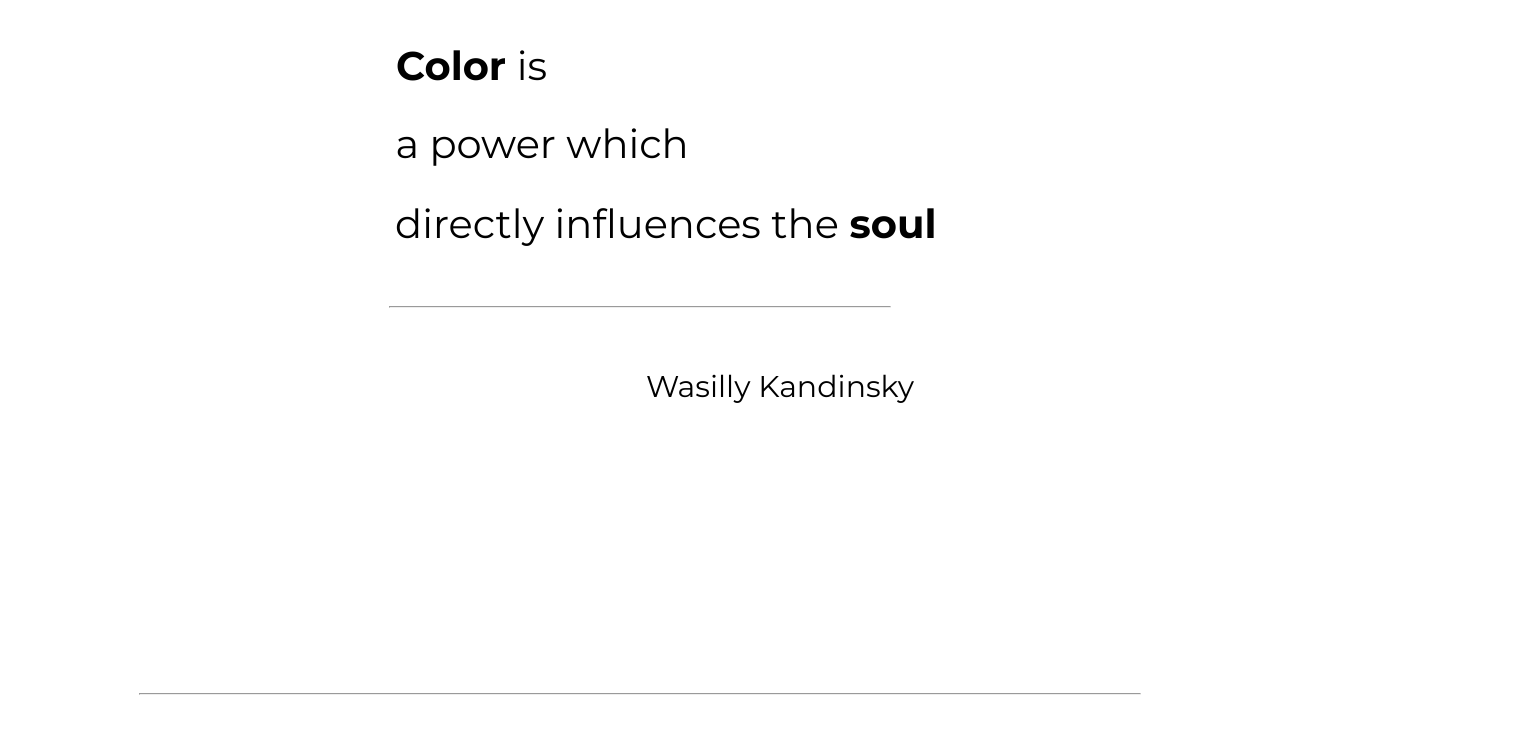
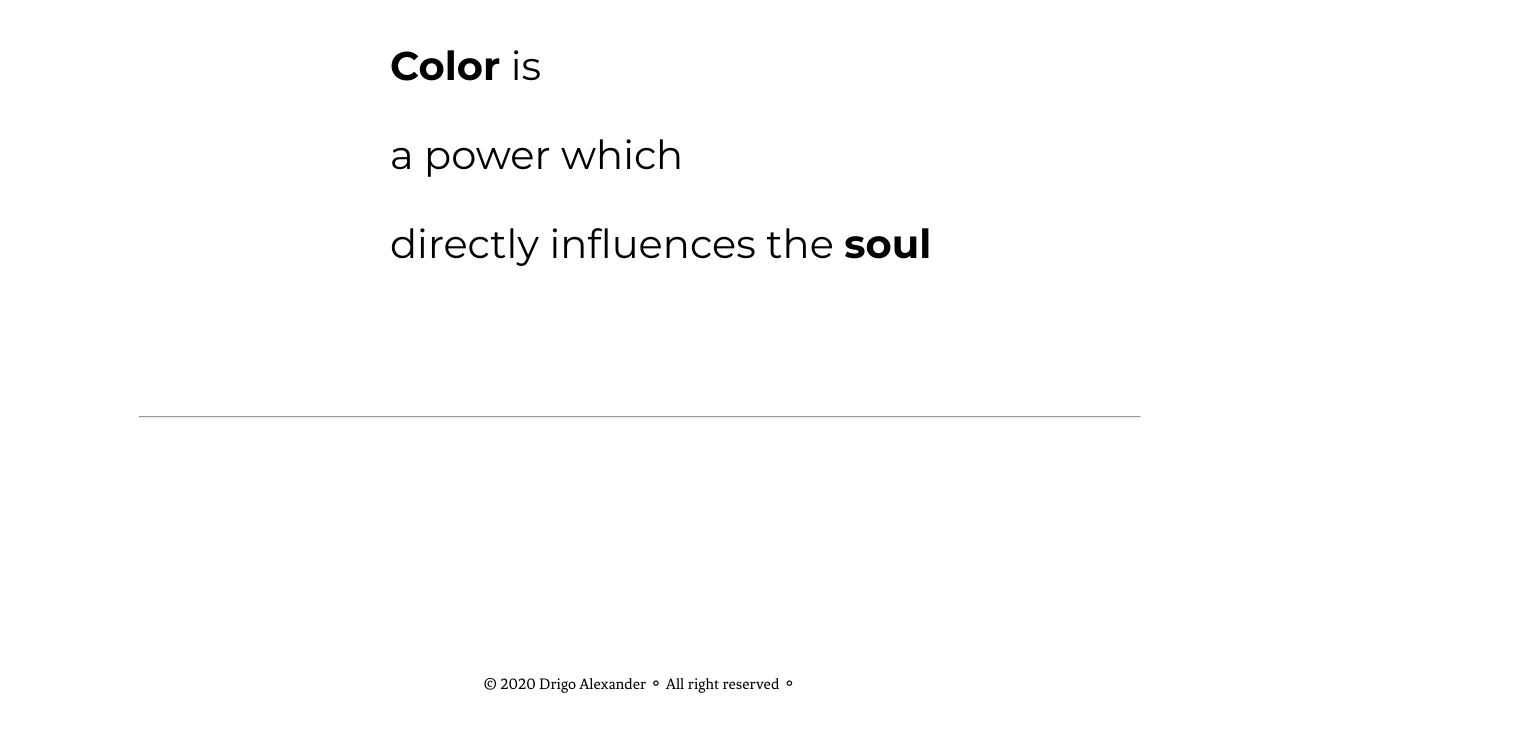
Before and after one commit to drigoalexander/CV, a plain HTML site: page index.html in a window 1280 px wide. Shown: the part 4168-4901 px from the top of the page, 1533 px wide, since content can reach past the window. After the commit the page ends 4877 px from the top, so only its background shows below. Drawn offline with Linux system fonts and the light colour scheme.

Commit message:
major changes(width fixed)

```diff
--- a/index.html
+++ b/index.html
@@ -148,11 +148,26 @@
             <source src="test-01.mp4">
         </video>
 
-        <p class="quotes">Color</p> <p class="color"> is</p> <p class="quotes2">a power which</p>
-        <p class="quotes3">directly influences the</p> <p class="soul">soul</p>
-
-        <hr width="500px" class="garis" >
-        <p class="people">Wasilly Kandinsky</p>
+        <style>
+            .quotes10{
+                font-family: MR;
+                font-size: 40px;
+            }
+            .mb-ff{
+                font-family: MB;
+            }
+            .container-relative{
+                text-align: left;
+                position: relative;
+                width: fit-content;
+                left: calc( 50% - 250px);
+            }
+        </style>
+        <div class="container-relative">
+            <p class="quotes10"><span class="mb-ff">Color</span> is</p>
+            <p class="quotes10">a power which</p>
+            <p class="quotes10">directly influences the <span class="mb-ff">soul</span></p>
+        </div>
 
 </div>
     </section>
```
Also changed, not shown: style/main.css (+4 -4 lines).
